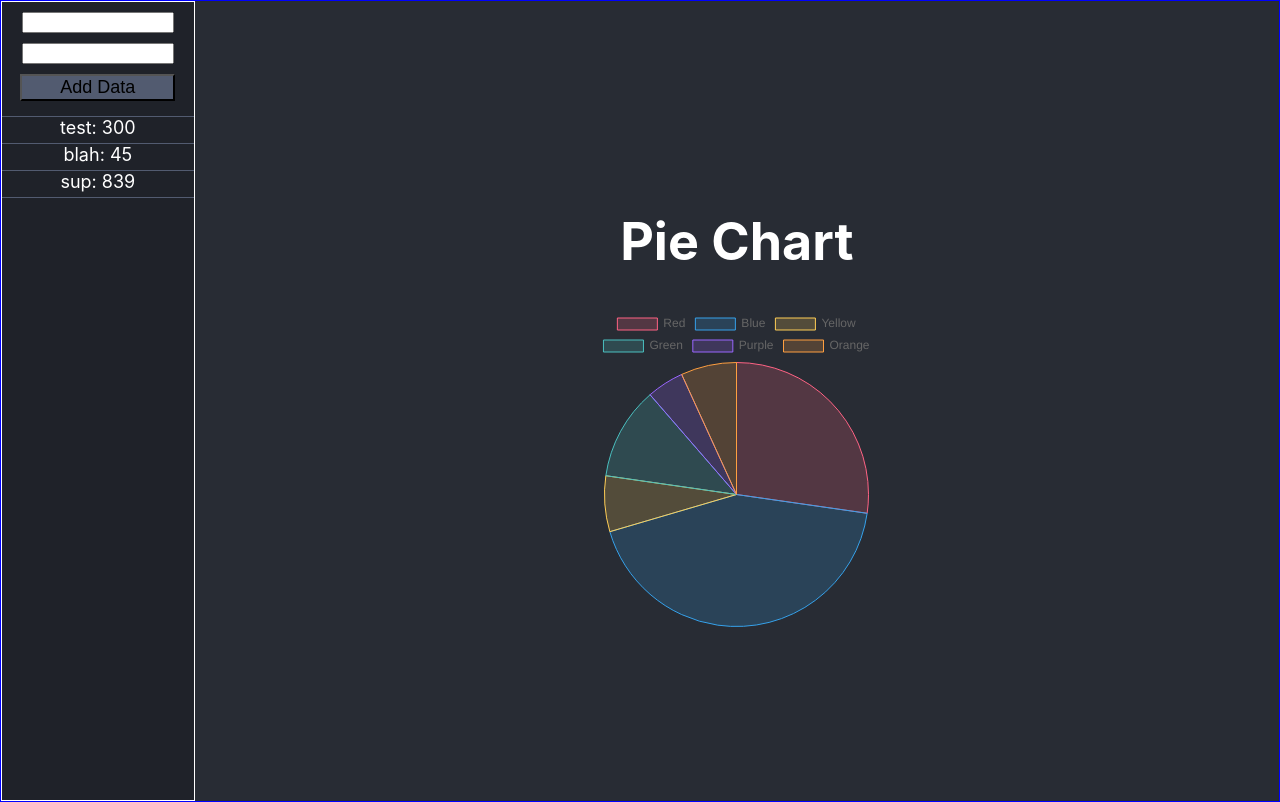
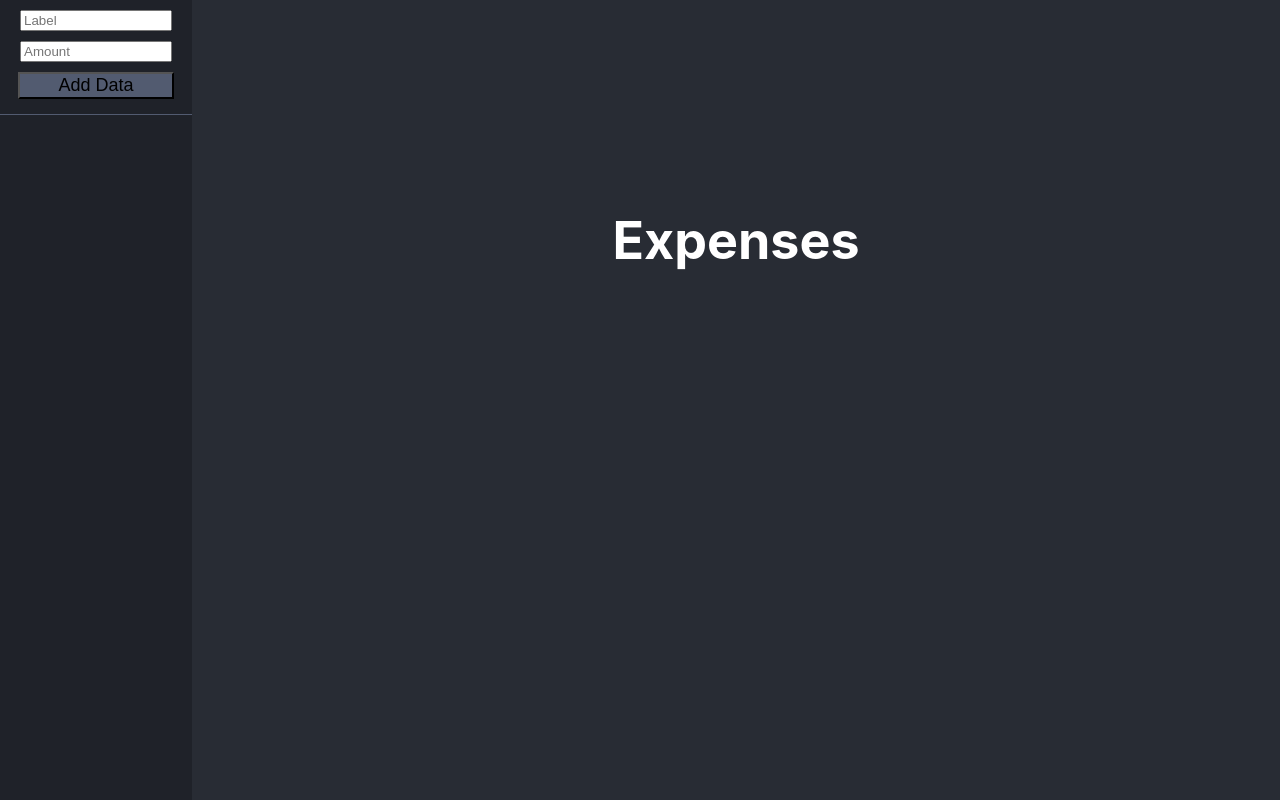
Before and after one commit to RyanKastl/Budgetizer, a React (Create React App) app in the folder FrontEnd/: page / in a window 1280 px wide. Built offline with nearby package versions, Linux system fonts and the light colour scheme.

Commit message:
Hooked up chart

```diff
--- a/FrontEnd/src/App.css
+++ b/FrontEnd/src/App.css
@@ -8,7 +8,6 @@
   justify-content: center;
   font-size: calc(10px + 2vmin);
   color: white;
-  border: 1px solid blue;
 }
 
 .App-logo {
@@ -56,7 +55,6 @@
   order: 1;
   background-color: #1f2229;
   width: 15%;
-  border: 1px solid white;
   align-self: stretch;
 }
 
--- a/FrontEnd/src/App.js
+++ b/FrontEnd/src/App.js
@@ -1,6 +1,24 @@
 import './App.css';
 import { Pie } from 'react-chartjs-2';
 import React, { useState } from 'react';
+
+const backgrounds = [
+  'rgba(255, 99, 132, 0.2)',
+  'rgba(54, 162, 235, 0.2)',
+  'rgba(255, 206, 86, 0.2)',
+  'rgba(75, 192, 192, 0.2)',
+  'rgba(153, 102, 255, 0.2)',
+  'rgba(255, 159, 64, 0.2)',
+];
+
+const borders = [
+  'rgba(255, 99, 132, 1)',
+  'rgba(54, 162, 235, 1)',
+  'rgba(255, 206, 86, 1)',
+  'rgba(75, 192, 192, 1)',
+  'rgba(153, 102, 255, 1)',
+  'rgba(255, 159, 64, 1)',
+];
 
 const data = {
   labels: ['Red', 'Blue', 'Yellow', 'Green', 'Purple', 'Orange'],
@@ -33,7 +51,7 @@ function PieChart(props) {
   return (
     <>
       <div className='header'>
-        <h1 className='title'>Pie Chart</h1>
+        <h1 className='title'>Expenses</h1>
       </div>
       <Pie data={props.data} />
     </>
@@ -68,8 +86,8 @@ function DataControl(props) {
 
   return (
     <div className="Data-control">
-      <input className="Data-control-input" type="text" value={labelValue} onChange={handleLabelInput} />
-      <input className="Data-control-input" type="text" value={amountValue} onChange={handleAmountInput} />
+      <input className="Data-control-input" type="text" value={labelValue} onChange={handleLabelInput} placeholder="Label"/>
+      <input className="Data-control-input" type="number" value={amountValue} onChange={handleAmountInput} placeholder="Amount"/>
       <button className="Data-control-add" onClick={ resetInputField }>Add Data</button>
     </div>
   );
@@ -81,11 +99,7 @@ class Data extends React.Component {
   constructor(props) {
     super(props);
     this.state = {
-      dataList: [
-        { label: "test", amount: "300" },
-        { label: "blah", amount: "45"  },
-        { label: "sup",  amount: "839" },
-      ]
+      dataList: []
     }
   }
 
@@ -106,26 +120,44 @@ class Data extends React.Component {
       );
     });
 
+    const labels = this.state.dataList.map(item => {
+      return item.label;
+    });
+
+    const amounts = this.state.dataList.map(item => {
+      return item.amount;
+    });
+
+    const data = {
+      labels: labels,
+      datasets: [
+        {
+          label: 'IDK',
+          data: amounts,
+          backgroundColor: backgrounds,
+          borderColor: borders,
+          borderWidth: 1,
+        },
+      ],
+    };
+
     return (
-      <div className="Data">
-        <DataControl onAdd={(l,v) => this.handleOnAdd(l, v)} />
-        {dataMap}
+      <div className="App">
+        <header className="Chart-body">
+          <PieChart className="Chart-body" data={data}/>
+        </header>
+        <div className="Data">
+          <DataControl onAdd={(l,v) => this.handleOnAdd(l, v)} />
+          {dataMap}
+        </div>
       </div>
     );
   };
 }
 
 function App() {
-
-  const testData = data;
-
   return (
-    <div className="App">
-      <header className="Chart-body">
-        <PieChart className="Chart-body" data={testData}/>
-      </header>
-      <Data />
-    </div>
+    <Data />
   );
 }
 
```
